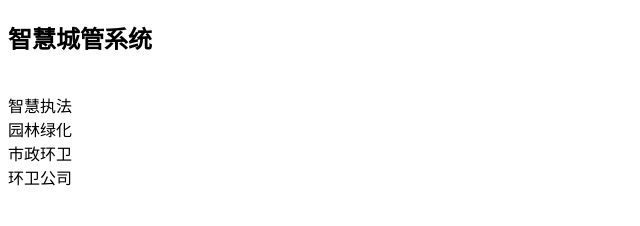
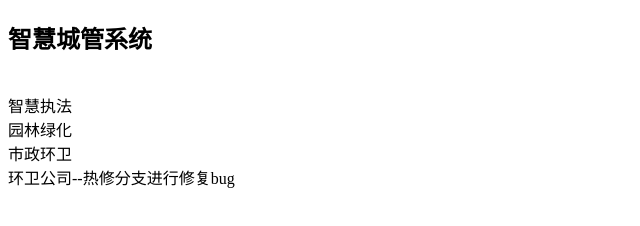
Before and after one commit to 1dcvb/git_demo3, a plain HTML site: page index.html in a window 1280 px wide. Shown: the whole page, without its empty margins (0-640 px from the left). Drawn offline with Linux system fonts and the light colour scheme.

Commit message:
hot-fix分支修复了环卫公司功能

```diff
--- a/index.html
+++ b/index.html
@@ -12,7 +12,7 @@
         <div>智慧执法</div>
         <div>园林绿化</div>
         <div>市政环卫</div>
-        <div>环卫公司</div>
+        <div>环卫公司--热修分支进行修复bug</div>
 
     </div>
 </body>
```
